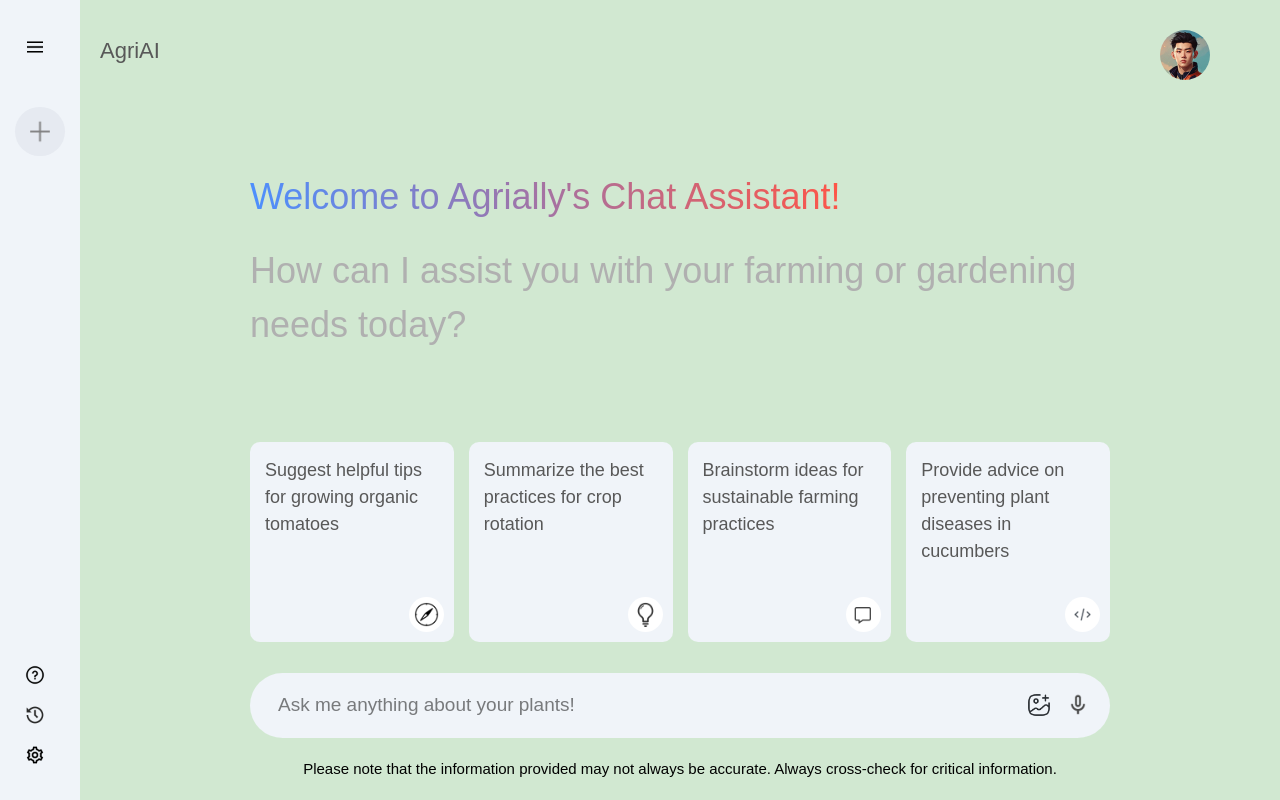
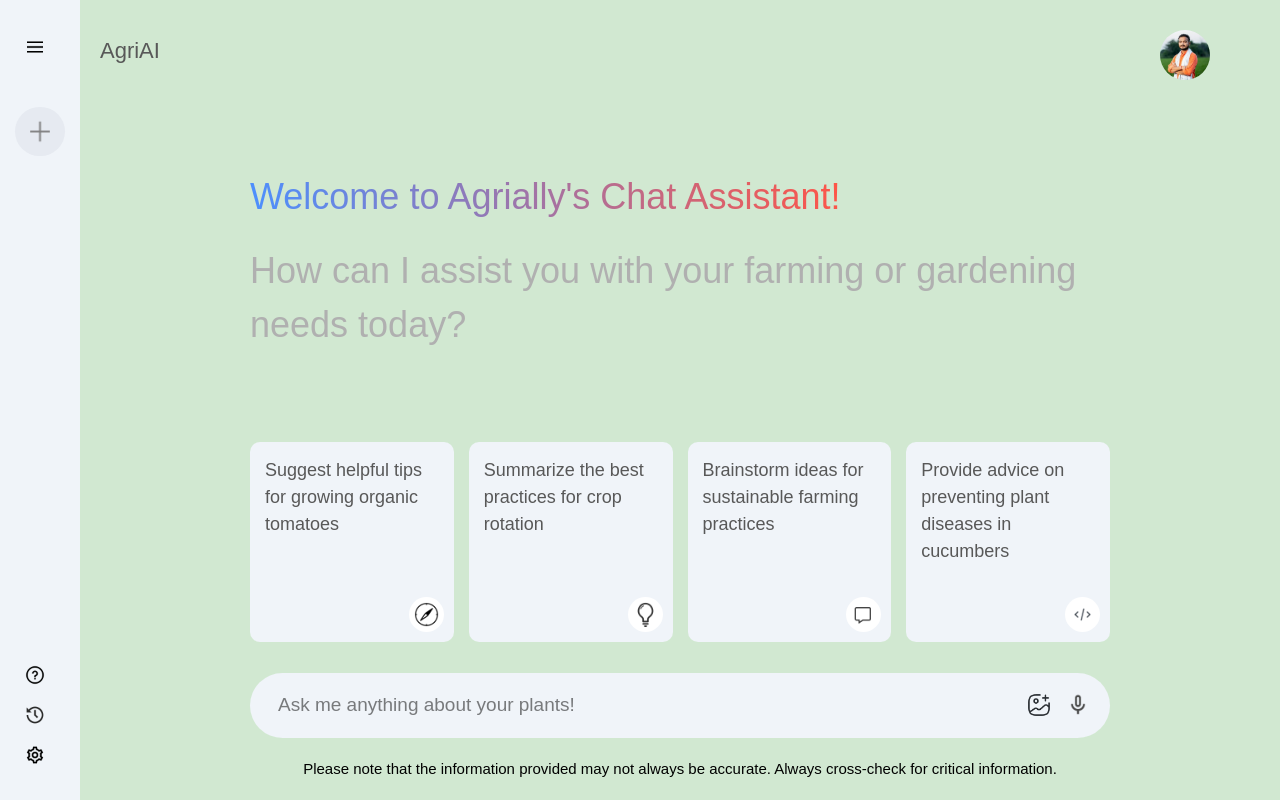
Before and after one commit to carolmaria11/Agri-Home, a React (Vite) app: page /gpt in a window 1280 px wide. Built offline with nearby package versions, Linux system fonts and the light colour scheme.

Commit message:
commit 3

```diff
--- a/src/assets/gpt/assets.js
+++ b/src/assets/gpt/assets.js
@@ -14,6 +14,7 @@ import code_icon from "./code_icon.png";
 import send_icon from "./send_icon.png";
 import gemini_icon from "./gemini_icon.png";
 import up from "./up.jpg";
+import Vikas from "./Vikas.jpg";
 
 export const assets = {
   history_icon,
@@ -32,4 +33,5 @@ export const assets = {
   send_icon,
   gemini_icon,
   up,
+  Vikas,
 };
--- a/src/components/GPT/Main/Main.jsx
+++ b/src/components/GPT/Main/Main.jsx
@@ -24,7 +24,7 @@ const Main = () => {
     <div className="main">
       <div className="nav">
         <p>AgriAI</p>
-        <img src={assets.user_icon} alt="" />
+        <img src={assets.Vikas} alt="" />
       </div>
       <div className="main-container">
         {!showResult ? (
--- a/src/components/HeroSection.css
+++ b/src/components/HeroSection.css
@@ -128,6 +128,7 @@ body {
 .overlay-content {
   color: white;
   width: 60%;
+  margin-top: 50px;
 }
 
 .overlay-content h1 {
```
Also changed, not shown: src/assets/gpt/Vikas.jpg (added).
